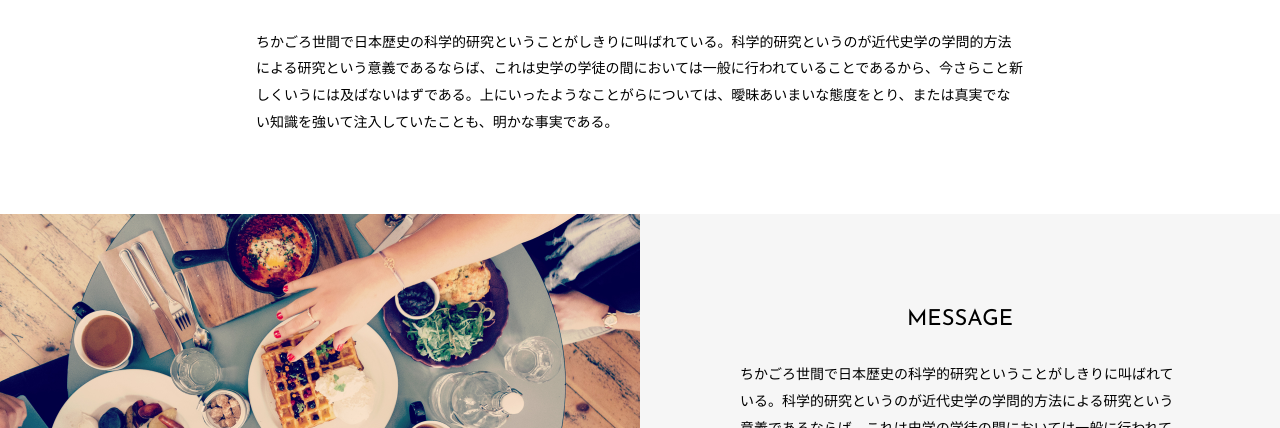
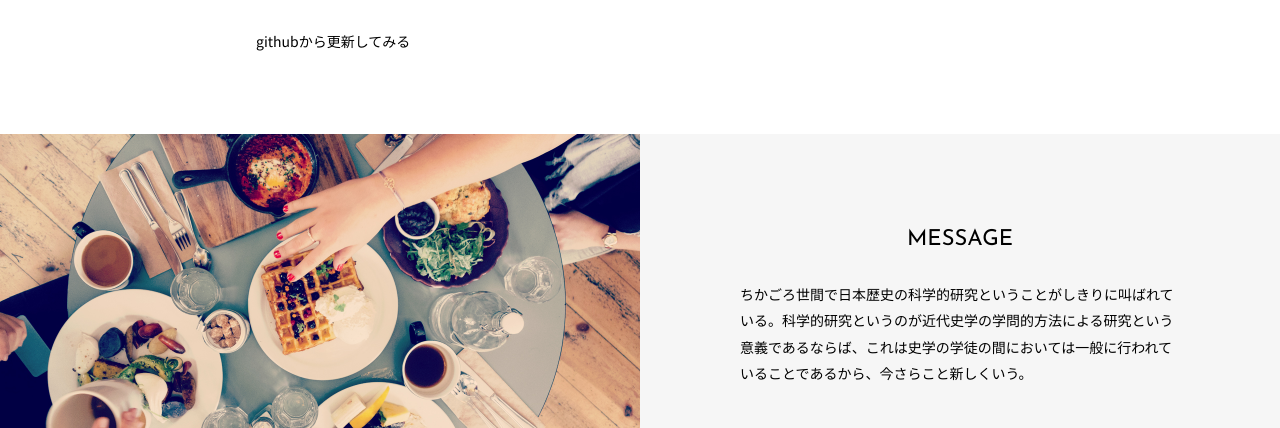
Before and after one commit to adLoremtu/hostingServiceTest, a plain HTML site: page index.html in a window 1280 px wide. Shown: the part 672-1100 px from the top of the page. Drawn offline with nearby package versions, Linux system fonts and the light colour scheme.

Commit message:
gitから更新されても反映されるかテスト

```diff
--- a/index.html
+++ b/index.html
@@ -40,7 +40,7 @@
 		<h2>VISION</h2>
 	</header>
 	<div class="vision">
-		ちかごろ世間で日本歴史の科学的研究ということがしきりに叫ばれている。科学的研究というのが近代史学の学問的方法による研究という意義であるならば、これは史学の学徒の間においては一般に行われていることであるから、今さらこと新しくいうには及ばないはずである。上にいったようなことがらについては、曖昧あいまいな態度をとり、または真実でない知識を強いて注入していたことも、明かな事実である。
+		githubから更新してみる
 	</div>
 </section>
 <!-- // VISION -->
```
